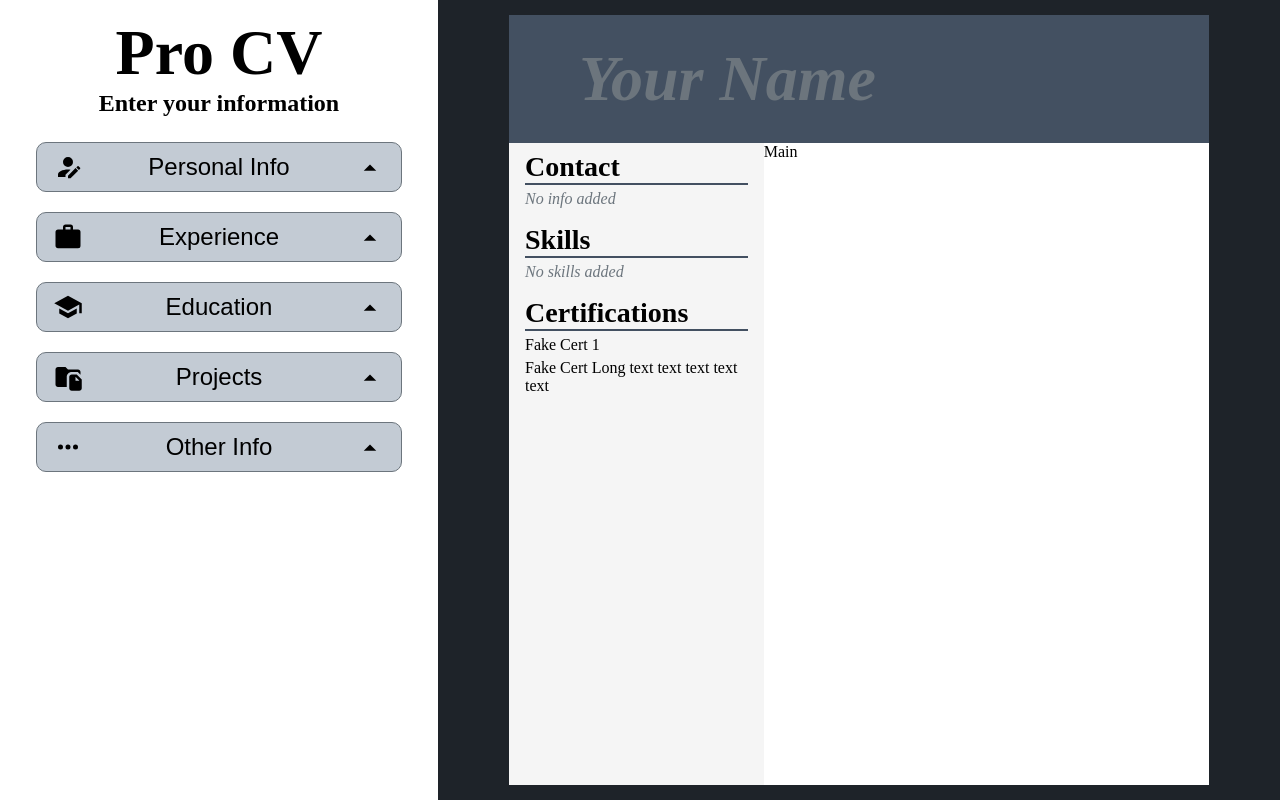
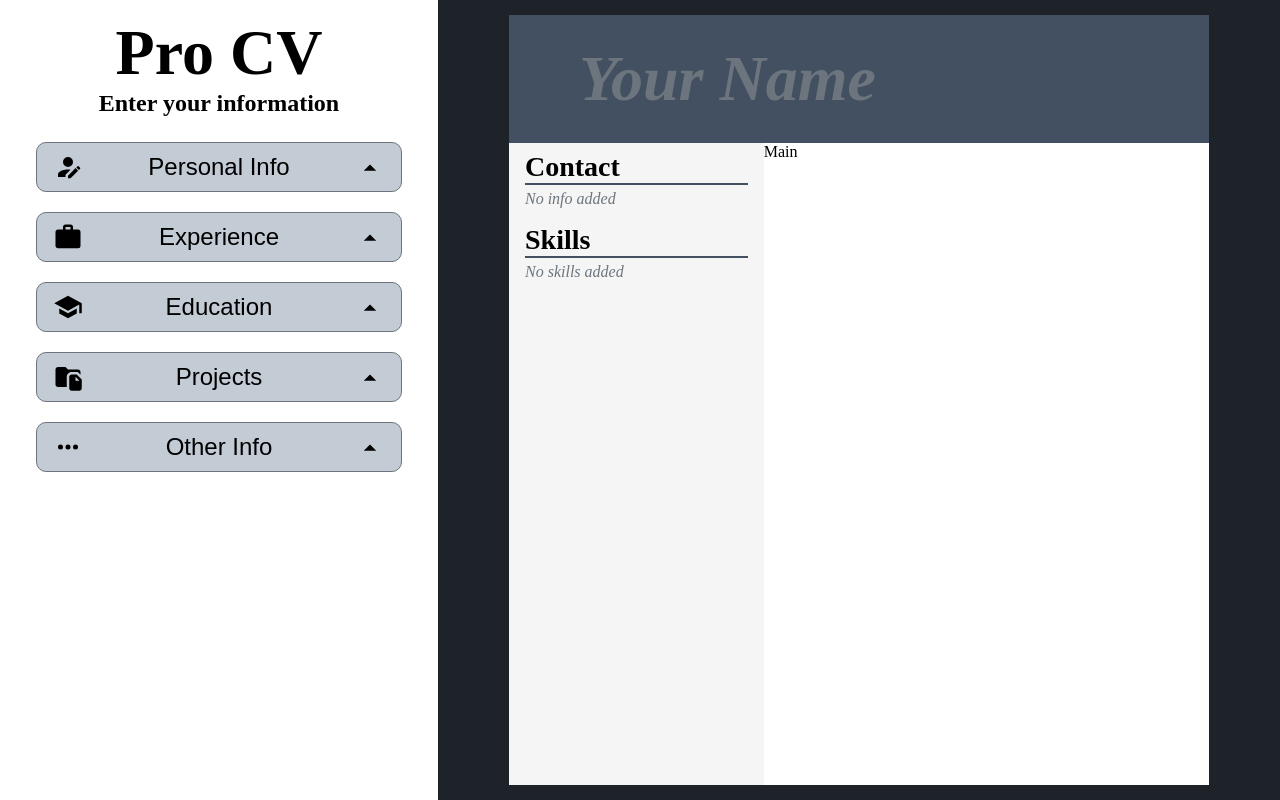
Before and after one commit to devchap8/cv-application, a React (Vite) app: page / in a window 1280 px wide. Built offline with nearby package versions, Linux system fonts and the light colour scheme.

Commit message:
Make certs auto update

```diff
--- a/src/components/app.jsx
+++ b/src/components/app.jsx
@@ -35,9 +35,18 @@ export default function App() {
         else setSkillsList([]);
     }
 
+    const [certsList, setCertsList] = useState([]);
+    const updateCertsList = (e) => {
+        if(e.target.value) {
+            const splitCerts = e.target.value.split(",").map(cert => cert.trim()).filter(cert => cert !== "").map(c => ({id: crypto.randomUUID(), text: c}));
+            setCertsList(splitCerts);
+        }
+        else setCertsList([])
+    }
+
     const changeOtherInfo = (e, type) => {
         if(type === "skills") updateSkillsList(e);
-        else if(type === "certs") return null;
+        else if(type === "certs") updateCertsList(e);
     }
 
     const buttonInfo = [
@@ -78,7 +87,7 @@ export default function App() {
                         {personalInfo.name ? personalInfo.name : <div className="nullInfo">Your Name</div>}
                     </header>
                     <section className="cvBottom">
-                        <CvSidebar personalInfo={personalInfo} skillsList={skillsList}></CvSidebar>
+                        <CvSidebar personalInfo={personalInfo} skillsList={skillsList} certsList={certsList}></CvSidebar>
                         <div className="cvMain">Main</div>
                     </section>
                 </div>
--- a/src/components/cv-sidebar.jsx
+++ b/src/components/cv-sidebar.jsx
@@ -8,7 +8,7 @@ const contactIcons = {
     phone: <img src="src/assets/phone.svg"></img>,
 }
 
-export default function CvSidebar({personalInfo, skillsList}) {
+export default function CvSidebar({personalInfo, skillsList, certsList}) {
     return (
         <div className="cvSidebar">
             <div className="cvSidebarSect">
@@ -26,13 +26,14 @@ export default function CvSidebar({personalInfo, skillsList}) {
                     {skillsList.length === 0 && <div className="nullInfo">No skills added</div>}
                 </div>
             </div>
-            <div className="cvSidebarSect">
+            {certsList.length > 0 &&
+             <div className="cvSidebarSect">
                 <CvTitle text="Certifications"></CvTitle>
                 <ul className="certsList">
-                    <li>Fake Cert 1</li>
-                    <li>Fake Cert Long text text text text text</li>
+                    {certsList.map(cert => <ul key={cert.id}>{cert.text}</ul>)}
                 </ul>
             </div>
+            }
         </div>
     )
 }
--- a/src/components/form-section.jsx
+++ b/src/components/form-section.jsx
@@ -77,7 +77,7 @@ export default function FormSection({display, id, handleChange}) {
             </label>
             <label htmlFor="certs" className="fullLineLabel">
                 Certifications <i>(Optional)</i>
-                <input type="text" id="certs" name="certs" placeholder='AWS Certified Developer - Associate'></input>
+                <input type="text" id="certs" name="certs" placeholder='AWS Certified Developer - Associate' onChange={(e) => handleChange(e, "certs")}></input>
                 <div className="labelFootnote">Separate with commas</div>
             </label>
         </form>
--- a/src/styles/index.css
+++ b/src/styles/index.css
@@ -257,6 +257,7 @@ input:focus, textarea:focus {
   display: flex;
   flex-direction: column;
   gap: 1rem;
+  word-break: break-all;
 }
 
 .cvMain {
```
